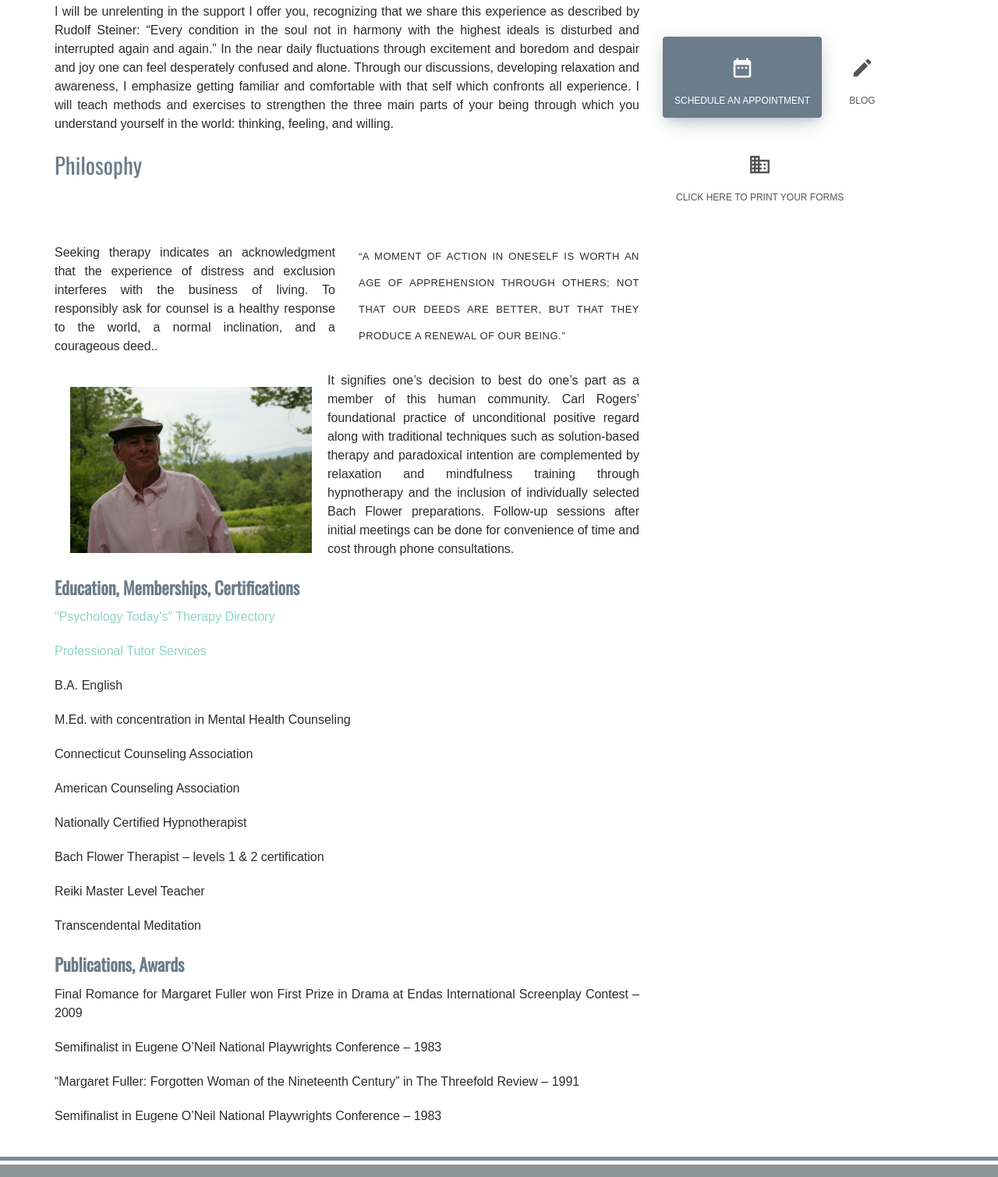
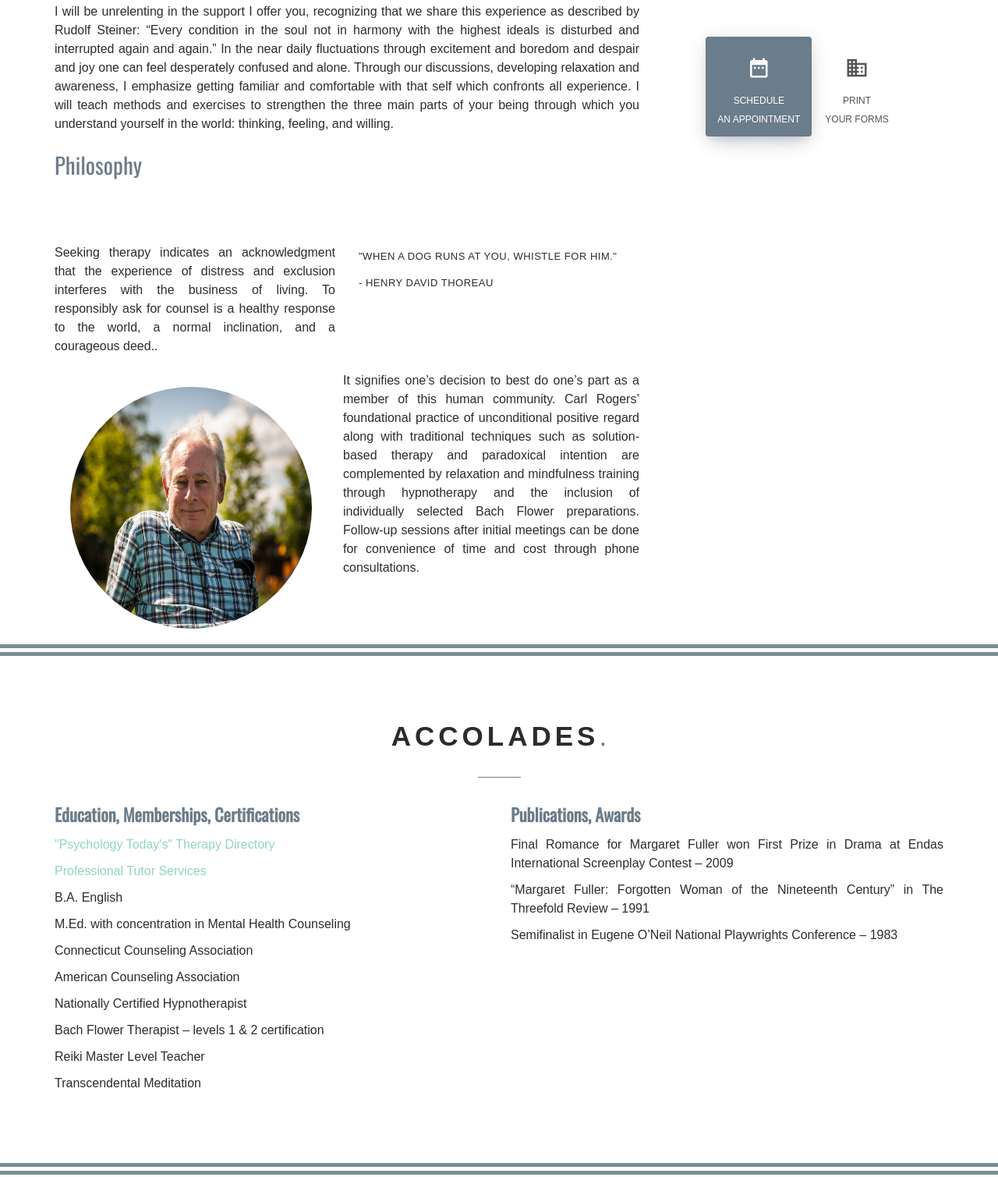
Before and after one commit to Monichre/deedTherapy_1, a plain HTML site: page about.html in a window 1280 px wide. Shown: the part 1164-2673 px from the top of the page at 78% size. Drawn offline with nearby package versions, Linux system fonts and the light colour scheme; grey boxes are pictures that could not be loaded; a web font is replaced by a local one.

Commit message:
more tweaks, content revisions

```diff
--- a/about.html
+++ b/about.html
@@ -64,7 +64,7 @@
 
                     <div class="site-tagline">
                         <p><strong>"</strong>...Every condition in the soul not in harmony with the highest ideals is disturbed and interrupted again and again.<strong>"</strong>
-                            <br> - Rudolph Steiner
+                            <br> - Rudolf Steiner
                         </p>
 
                     </div>
@@ -97,44 +97,22 @@
                                     <p>Seeking therapy indicates an acknowledgment that the experience of distress and exclusion interferes with the business of living.  To responsibly ask for counsel is a healthy response to the world, a normal inclination, and a courageous deed..</p>
                                 </div>
                                 <div class="inline-quote col-sm-6">
-                                    <p class="page-quote head-about">“A moment of action in oneself is worth an age of apprehension through others; not that our deeds are better, but that they produce a renewal of our being.”</p>
+                                    <p class="page-quote head-about">"When a dog runs at you, whistle for him." <br> - Henry David Thoreau</p>
                                 </div>
 
                             </div>
 
                             <figure class="left">
+                                <div class="image-container">
+                                    <img src="img/mark-1.jpg" class="img-rounded img-responsive" alt="">
+                                </div>
 
-                                <img src="img/mark-2.jpg" height="350" width="350" class="img-rounded" alt="">
                             </figure>
 
                             <p>It signifies one’s decision to best do one’s part as a member of this human community.  Carl Rogers’ foundational practice of unconditional positive regard along with traditional techniques such as solution-based therapy and paradoxical intention are complemented by relaxation and mindfulness training through hypnotherapy and the inclusion of individually selected Bach Flower preparations.  Follow-up sessions after initial meetings can be done for convenience of time and cost through phone consultations.</p>
+                            <div class="cf">
 
-
-                            <h3 class="section-header">Education, Memberships, Certifications</h3>
-                            <ul>
-
-
-                                <li><a href="https://therapists.psychologytoday.com/rms/state/CT/Stamford.html?gclid=CJqembPE29MCFdeNswodNZUFbA">"Psychology Today's" Therapy Directory</a></li>
-                                <li><a href="https://www.tutormesos.com/home.html">Professional Tutor Services</a></li>
-
-                                <li>B.A. English</li>
-                                <li>M.Ed. with concentration in Mental Health Counseling</li>
-                                <li>Connecticut Counseling Association</li>
-                                <li>American Counseling Association</li>
-                                <li>Nationally Certified Hypnotherapist</li>
-                                <li>Bach Flower Therapist – levels 1 & 2 certification</li>
-                                <li>Reiki Master Level Teacher</li>
-                                <li>Transcendental Meditation  </li>
-
-                            </ul>
-                            <h3 class="section-header">Publications, Awards</h3>
-                            <ul>
-                                <li>Final Romance for Margaret Fuller won First Prize in Drama at Endas International Screenplay Contest – 2009  </li>
-                                <li>Semifinalist in Eugene O’Neil National Playwrights Conference – 1983</li>
-                                <li>“Margaret Fuller: Forgotten Woman of the Nineteenth Century” in The Threefold  Review – 1991</li>
-                                <li>Semifinalist in Eugene O’Neil National Playwrights Conference – 1983</li>
-                            </ul>
-
+                            </div>
 
                         </div>
 
@@ -194,17 +172,13 @@
                                             <ul class="nav nav-pills" role="tablist">
                                                 <li class="active">
                                                     <a href="#studio" role="tab" data-toggle="tab">
-                                                        <i class="material-icons">date_range</i> Schedule an Appointment
+                                                        <i class="material-icons">date_range</i> Schedule <br>an Appointment
                                                     </a>
                                                 </li>
-                                                <li>
-                                                    <a href="#shows" role="tab" data-toggle="tab">
-                                                        <i class="material-icons">create</i> Blog
-                                                    </a>
-                                                </li>
+
                                                 <li>
                                                     <a href="#work" role="tab" data-toggle="tab">
-                                                        <i class="material-icons">business</i> Click here to print your forms
+                                                        <i class="material-icons">business</i> Print <br> your forms
                                                     </a>
                                                 </li>
 
@@ -217,6 +191,8 @@
 
                         </div>
 
+
+
                     </div>
                 </div>
 
@@ -224,6 +200,47 @@
 
 
             </section>
+            <!-- Education & Awards -->
+            <div id="education-awards">
+                <div class="container">
+                    <div class="row">
+                        <div class="section-title">
+                            Accolades<span class="st-point">.</span>
+                        </div>
+                        <div class="section-line mb-60 mb-xxs-30"></div>
+                        <div class="col-sm-6">
+                            <h3 class="section-header">Education, Memberships, Certifications</h3>
+                            <ul>
+
+
+                                <li><a href="https://therapists.psychologytoday.com/rms/state/CT/Stamford.html?gclid=CJqembPE29MCFdeNswodNZUFbA">"Psychology Today's" Therapy Directory</a></li>
+                                <li><a href="https://www.tutormesos.com/home.html">Professional Tutor Services</a></li>
+
+                                <li>B.A. English</li>
+                                <li>M.Ed. with concentration in Mental Health Counseling</li>
+                                <li>Connecticut Counseling Association</li>
+                                <li>American Counseling Association</li>
+                                <li>Nationally Certified Hypnotherapist</li>
+                                <li>Bach Flower Therapist – levels 1 & 2 certification</li>
+                                <li>Reiki Master Level Teacher</li>
+                                <li>Transcendental Meditation  </li>
+
+                            </ul>
+                        </div>
+                        <div class="col-sm-6">
+                            <h3 class="section-header">Publications, Awards</h3>
+                            <ul>
+                                <li>Final Romance for Margaret Fuller won First Prize in Drama at Endas International Screenplay Contest – 2009  </li>
+
+                                <li>“Margaret Fuller: Forgotten Woman of the Nineteenth Century” in The Threefold  Review – 1991</li>
+                                <li>Semifinalist in Eugene O’Neil National Playwrights Conference – 1983</li>
+                            </ul>
+                        </div>
+                    </div>
+                </div>
+
+
+            </div>
 
             <footer class="">
                 <div class="blog_item">
--- a/css/style.css
+++ b/css/style.css
@@ -934,6 +934,27 @@ nav[role="navigation"] {
     color: #fff;
 }
 
+/*--------------------------*/
+
+/*1st Page*/
+
+/*--------------------------*/
+
+#welcome .image-container {
+    height: 200px;
+    width: 200px;
+    padding:10px;
+    margin: auto;
+}
+
+#welcome .image-container img {
+    width: 100%;
+    height: 100%;
+    margin:auto;
+    display: block;
+}
+
+
 /*
  * Split section
  */
@@ -1931,7 +1952,7 @@ nav[role="navigation"] {
 
 
 
-#welcome, #rates, #service-price {
+#welcome, #rates, #service-price, #education-awards {
 
   width: 100%;
   padding-top: 0!important;
@@ -1942,6 +1963,9 @@ nav[role="navigation"] {
     position: relative;
     transition: all 0.5s;
 
+}
+#education-awards li {
+    margin-bottom: 10px;
 }
 .page-section#service-price {
     border-top: none;
@@ -2353,6 +2377,15 @@ letter-spacing: 1px;
     color: #999;
     font-size: 12px;
 }
-.left img.img-rounded {
+.left .image-container {
+    height: 350px;
+    width: 350px;
+    margin-right: 20px;
     padding: 20px;
 }
+
+.left .img-rounded {
+    border-radius: 50%;
+    height: 100%;
+    width: 100%;
+}
```
Also changed, not shown: index.html (+3 -0 lines), services.html (+2 -2 lines).
